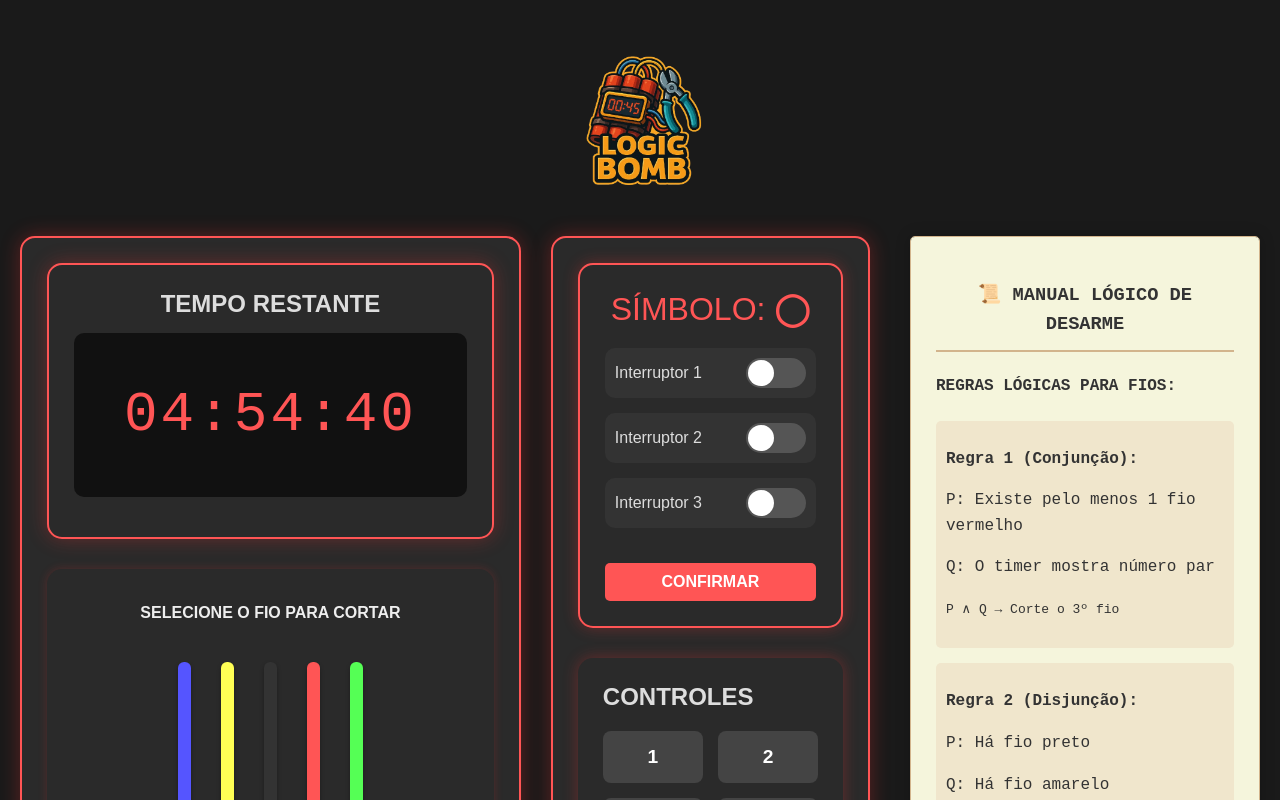
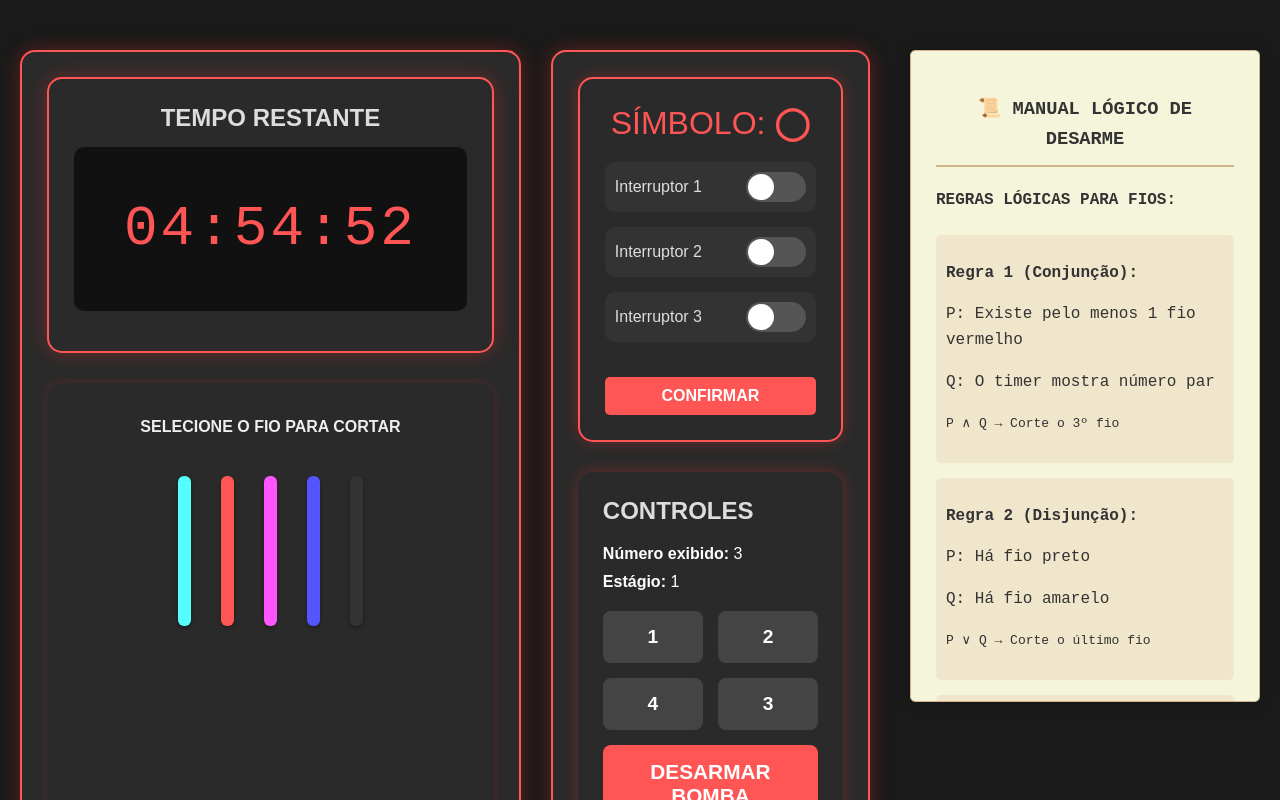
Before and after one commit to alancodex/BOMB-GAME---LOGICA-MATEMATICA, a React (Vite) app in the folder bomb game/: page / in a window 1280 px wide. Shown: the top 800 px of the page. Built offline with nearby package versions, Linux system fonts and the light colour scheme.

Commit message:
update.3

```diff
--- a/bomb game/src/App.jsx
+++ b/bomb game/src/App.jsx
@@ -17,11 +17,6 @@ const App = () => {
           color: '#ff5555',
           marginBottom: '30px'
         }}>
-          <img src="../public/favicon.png" alt=""  style={{
-        width: "150px",
-        height: "auto",
-        borderRadius: "8px" // Estilos extras
-      }} />
         </h1>
 
         <div style={{
--- a/bomb game/src/components/Bomb/ButtonsSection.jsx
+++ b/bomb game/src/components/Bomb/ButtonsSection.jsx
@@ -1,3 +1,5 @@
+import { useState } from 'react';
+
 const buttonsContainerStyle = {
   backgroundColor: '#2a2a2a',
   borderRadius: '15px',
@@ -38,15 +40,78 @@ const disarmButtonStyle = {
 };
 
 export default function ButtonsSection() {
+  const [display, setDisplay] = useState(generateRandomDisplay());
+  const [stage, setStage] = useState(1);
+  const [history, setHistory] = useState([]);
+  const [positions, setPositions] = useState(generateRandomPositions());
+
+  function generateRandomDisplay() {
+    return Math.floor(Math.random() * 4) + 1; // de 1 a 4
+  }
+
+  function generateRandomPositions() {
+    return [1, 2, 3, 4].sort(() => Math.random() - 0.5);
+  }
+
+  function resetGame() {
+    setStage(1);
+    setHistory([]);
+    setPositions(generateRandomPositions());
+    setDisplay(generateRandomDisplay());
+  }
+
+  function handleButtonClick(posIndex) {
+    const pressedNumber = positions[posIndex];
+    let correct = false;
+
+    if (stage === 1) {
+      if ((display === 1 || display === 2) && posIndex === 1) correct = true;
+      if (display === 3 && posIndex === 2) correct = true;
+      if (display === 4 && posIndex === 3) correct = true;
+    } else if (stage === 2) {
+      if (display === 1 && pressedNumber === 4) correct = true;
+      if ((display === 2 || display === 4) && posIndex === history[0].position) correct = true;
+      if (display === 3 && posIndex === 0) correct = true;
+    }
+
+    if (correct) {
+      const newHistory = [...history, { display, position: posIndex, number: pressedNumber }];
+      setHistory(newHistory);
+      if (stage === 2) {
+        alert('Parabéns! Módulo desarmado!');
+        resetGame();
+      } else {
+        setStage(stage + 1);
+        setDisplay(generateRandomDisplay());
+      }
+    } else {
+      alert('Erro! Reiniciando o módulo.');
+      resetGame();
+    }
+  }
+
   return (
     <div style={buttonsContainerStyle}>
       <h2 style={{ margin: '0 0 20px', color: '#ddd' }}>CONTROLES</h2>
+      <div style={{ color: '#fff', marginBottom: '10px' }}>
+        <strong>Número exibido:</strong> {display}
+      </div>
+      <div style={{ color: '#fff', marginBottom: '10px' }}>
+        <strong>Estágio:</strong> {stage}
+      </div>
       <div style={buttonGridStyle}>
-        <button style={numberButtonStyle}>1</button>
-        <button style={numberButtonStyle}>2</button>
-        <button style={numberButtonStyle}>3</button>
-        <button style={numberButtonStyle}>4</button>
-        <button style={disarmButtonStyle}>DESARMAR BOMBA</button>
+        {positions.map((num, idx) => (
+          <button
+            key={idx}
+            style={numberButtonStyle}
+            onClick={() => handleButtonClick(idx)}
+          >
+            {num}
+          </button>
+        ))}
+        <button style={disarmButtonStyle} onClick={resetGame}>
+          DESARMAR BOMBA
+        </button>
       </div>
     </div>
   );
--- a/bomb game/src/components/Manual/ManualSection.jsx
+++ b/bomb game/src/components/Manual/ManualSection.jsx
@@ -81,7 +81,7 @@ const ManualSection = () => {
           <p><strong>Padrão ✛ (Cruz):</strong></p>
           <p>P: Interruptor 2 ativo</p>
           <p>Q: Timer {'>'} 30s</p>
-          <p><code>P V Q → Ative apenas se uma condição for verdadeira</code></p>
+          <p><code>P ∨ Q → Ative apenas se uma condição for verdadeira</code></p>
           <p><em>Configuração correta: Ativar apenas o 2° interruptor</em></p>
         </div>
 
@@ -115,6 +115,37 @@ const ManualSection = () => {
         </div>
       </div>
 
+      {/* Nova Seção: A Respeito da Memória */}
+      <div style={sectionStyle}>
+        <h4>MINIJOGO: A RESPEITO DA MEMÓRIA</h4>
+
+        <div style={ruleStyle}>
+          <p><strong>Estágio 1:</strong></p>
+          <p>Se o número exibido for:</p>
+          <ul>
+            <li>1 → Pressione o botão na <strong>2ª posição</strong></li>
+            <li>2 → Pressione o botão na <strong>2ª posição</strong></li>
+            <li>3 → Pressione o botão na <strong>3ª posição</strong></li>
+            <li>4 → Pressione o botão na <strong>4ª posição</strong></li>
+          </ul>
+        </div>
+
+        <div style={ruleStyle}>
+          <p><strong>Estágio 2:</strong></p>
+          <p>Se o número exibido for:</p>
+          <ul>
+            <li>1 → Pressione o botão com o número <strong>"4"</strong></li>
+            <li>2 → Pressione o botão na <strong>mesma posição</strong> que você pressionou no estágio 1</li>
+            <li>3 → Pressione o botão na <strong>1ª posição</strong></li>
+            <li>4 → Pressione o botão na <strong>mesma posição</strong> que você pressionou no estágio 1</li>
+          </ul>
+        </div>
+
+        <p style={{ fontStyle: 'italic', marginTop: '10px' }}>
+          <strong>Regras:</strong> Acertar avança para o próximo estágio. Errar reinicia do estágio 1.
+        </p>
+      </div>
+
       <div style={{ fontStyle: 'italic', marginTop: '20px' }}>
         <p>Legenda:</p>
         <p>∧ = AND (e)</p>
```
